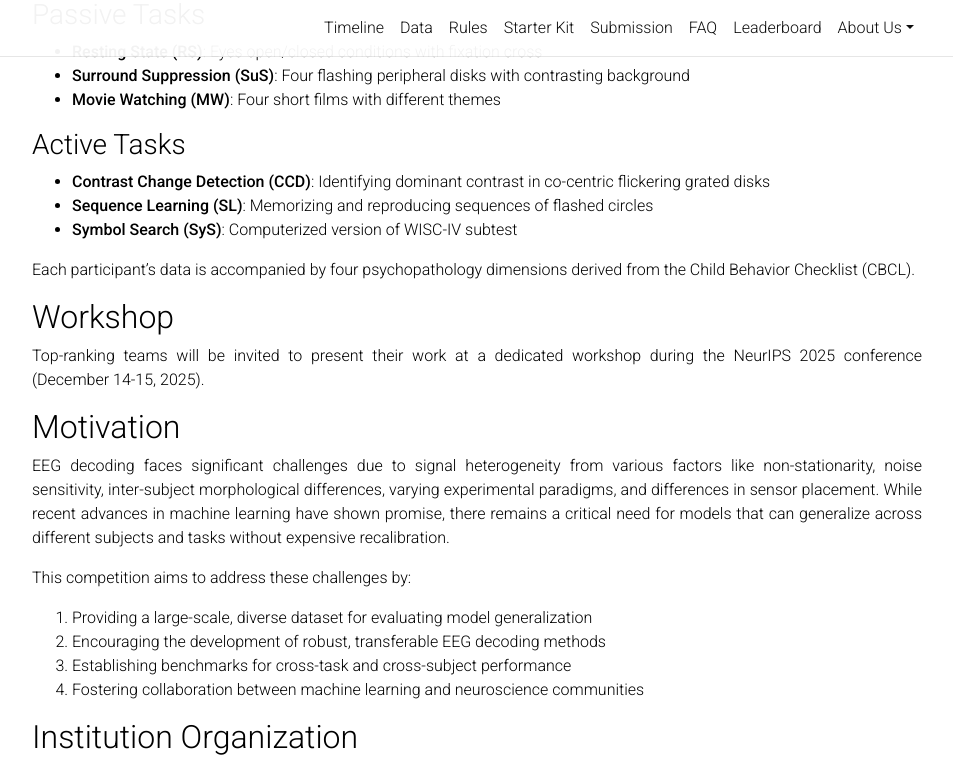
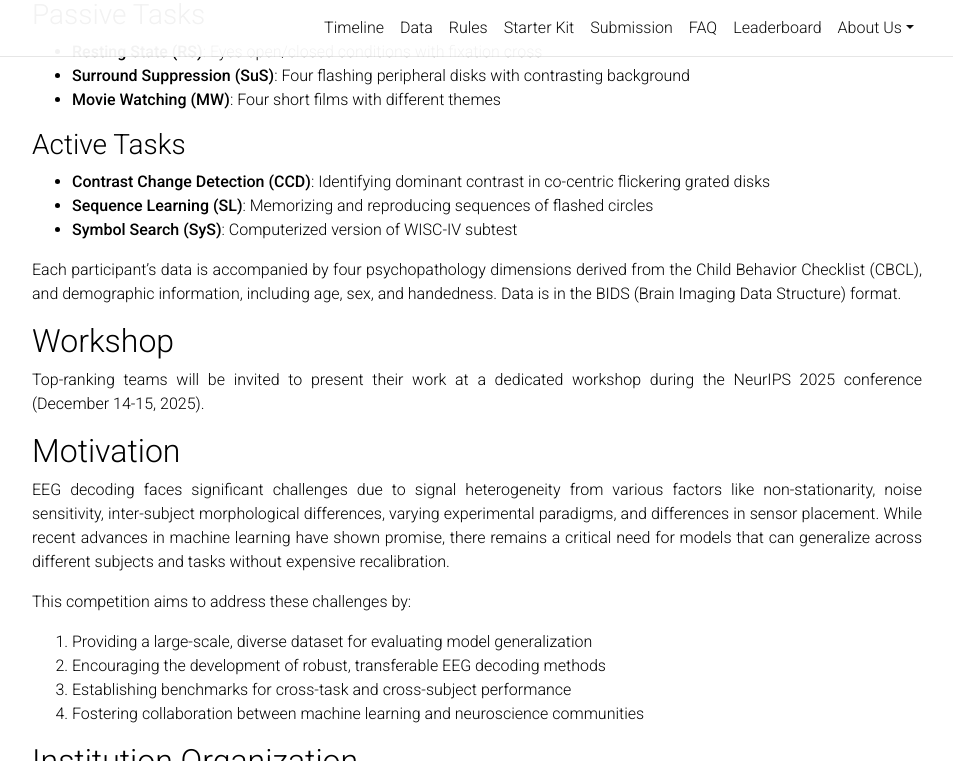
Before and after one commit to urgent-challenge/urgent2024, a Jekyll site: the page built from _pages/about.md, in a window 1280 px wide and 900 px high, scrolled down 1312 px, cut to the strip 0-761 px from the top of the window. Shown: the whole strip, without its empty margins (163-1116 px from the left). Built offline with Jekyll 4.4.1, drawn with Linux system fonts in a browser that asks for light colours; comment, search, counter and statistics services are not loaded; a style sheet for code colours, icons or effects is not loaded.

Commit message:
data demographic availability

```diff
--- a/_pages/about.md
+++ b/_pages/about.md
@@ -62,7 +62,7 @@
 - **Sequence Learning (SL)**: Memorizing and reproducing sequences of flashed circles
 - **Symbol Search (SyS)**: Computerized version of WISC-IV subtest
 
-Each participant's data is accompanied by four psychopathology dimensions derived from the Child Behavior Checklist (CBCL).
+Each participant's data is accompanied by four psychopathology dimensions derived from the Child Behavior Checklist (CBCL), and demographic information, including age, sex, and handedness. Data is in the BIDS (Brain Imaging Data Structure) format.
 
 ## Workshop
 
```
